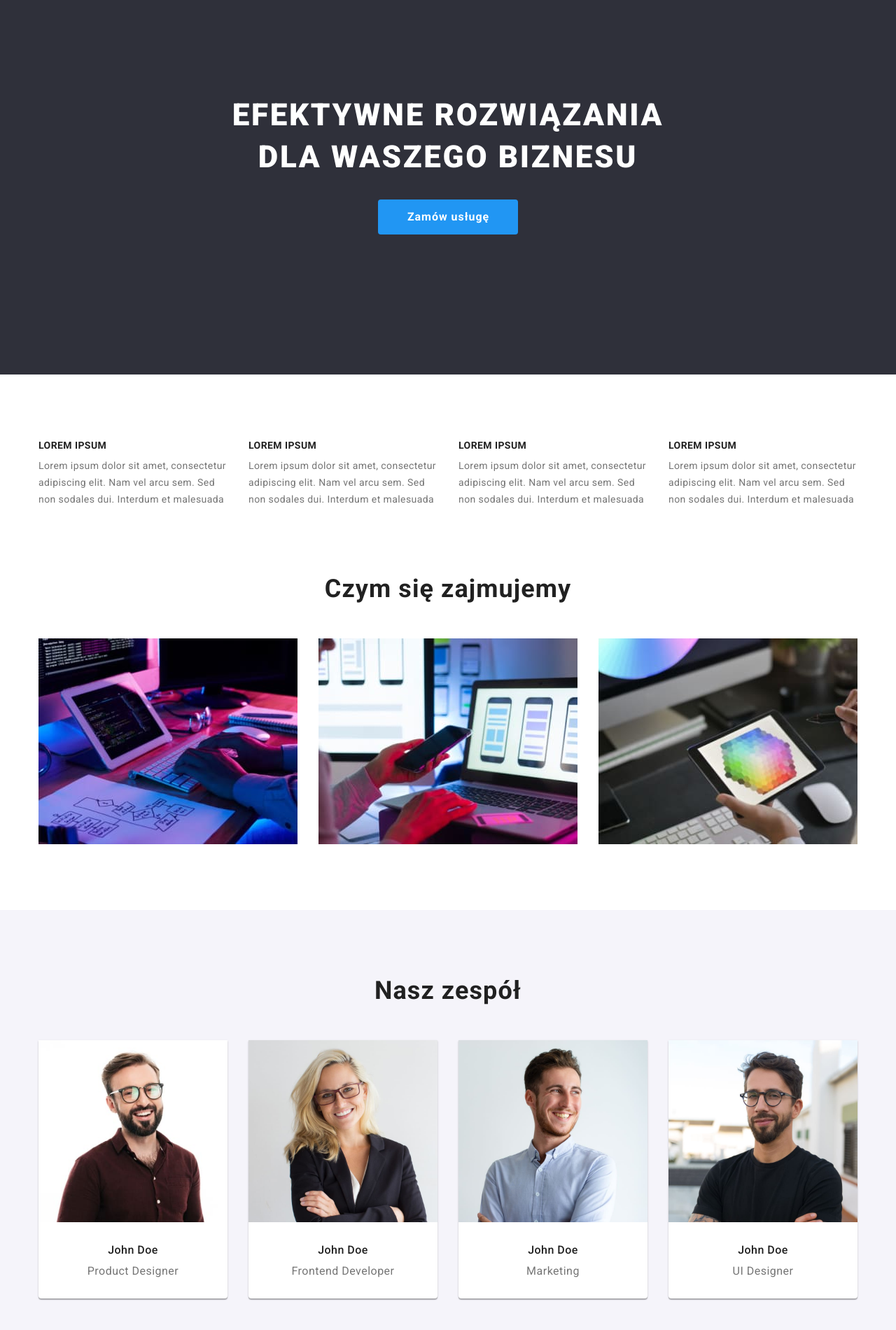
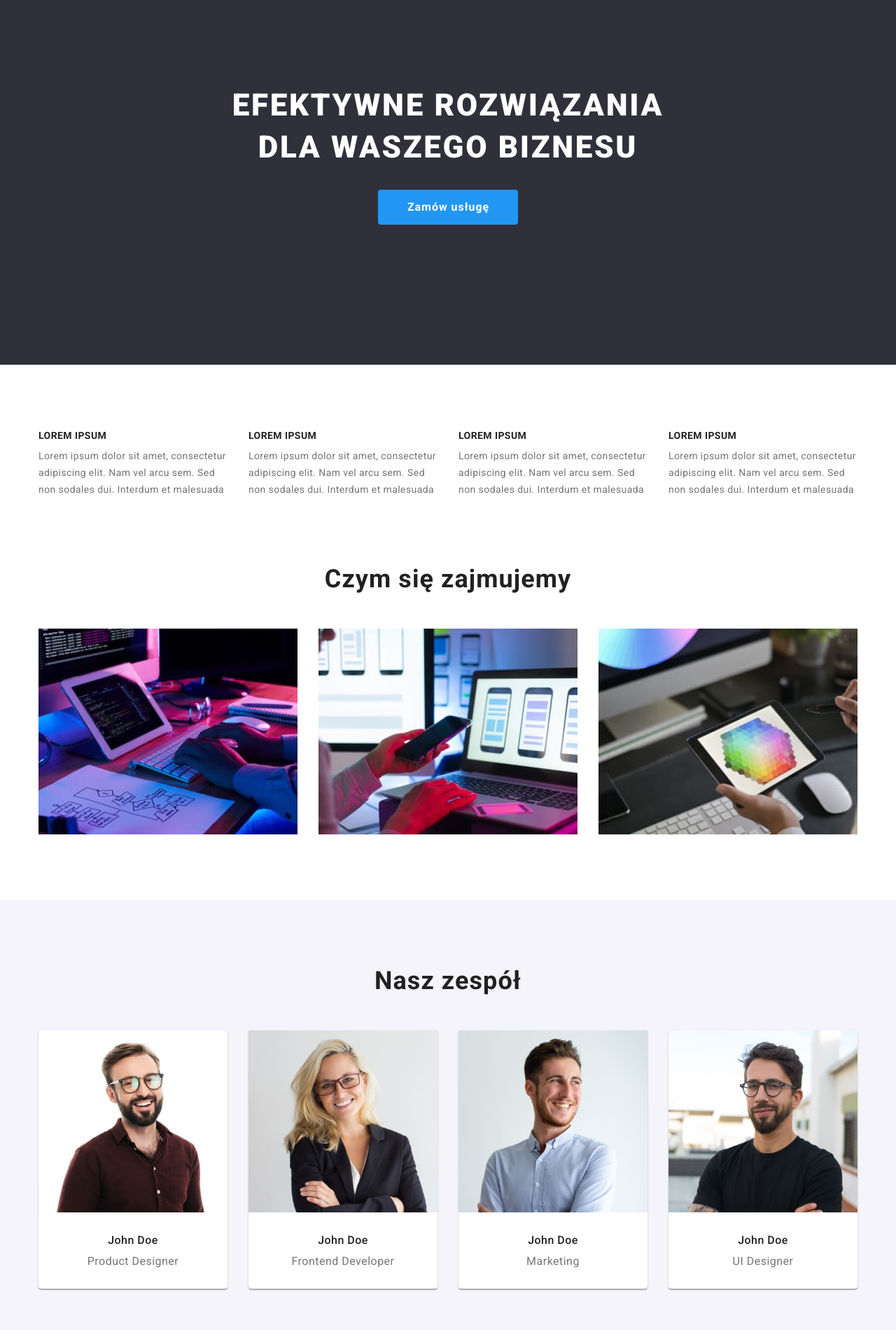
Before and after one commit to mpawelec01/goit-markup-hw-03, a plain HTML site: page index.html in a window 1280 px wide. Shown: the part 160-2060 px from the top of the page at 70% size. Drawn offline with nearby package versions, Linux system fonts and the light colour scheme.

Commit message:
after 2nd changes

```diff
--- a/css/style.css
+++ b/css/style.css
@@ -121,8 +121,7 @@ h1 {
   line-height: 1.36;
   text-align: center;
   letter-spacing: 0.06em;
-  margin-top: 120px;
-  margin-bottom: 15px;
+  padding-bottom: 30px;
 }
 
 h2 {
@@ -141,6 +140,10 @@ h2 {
   text-align: center;
 }
 
+.baner {
+  padding: 200px 0;
+}
+
 .order-service {
   color: #fff;
   background-color: var(--interaction-color);
@@ -152,8 +155,6 @@ h2 {
   text-align: center;
   border-radius: 4px;
   border: none;
-  margin-bottom: 200px;
-  margin-top: 15px;
   padding-top: 10px;
   padding-bottom: 10px;
   padding-left: 42px;
@@ -275,7 +276,6 @@ h2 {
   letter-spacing: 0.03em;
   display: flex;
   justify-content: center;
-  padding-top: 30px;
   padding-bottom: 10px;
 }
 
@@ -288,7 +288,6 @@ h2 {
   letter-spacing: 0.03em;
   display: flex;
   justify-content: center;
-  padding-top: 0;
 }
 
 /* .column {
@@ -321,7 +320,6 @@ h2 {
   box-shadow: 0px 1px 3px rgba(0, 0, 0, 0.12), 0px 1px 1px rgba(0, 0, 0, 0.14),
     0px 2px 1px rgba(0, 0, 0, 0.2);
   border-radius: 0px 0px 4px 4px;
-  padding-bottom: 30px;
 }
 
 .content-elements {
@@ -391,3 +389,7 @@ h2 {
   border-right: 1px solid #eeeeee;
   padding: 24px 20px;
 }
+
+.team-member-description {
+  padding: 30px;
+}
--- a/index.html
+++ b/index.html
@@ -60,8 +60,8 @@
       </div>
     </header>
     <main>
-      <section class="background no-padding-bottom section">
-        <div class="container">
+      <section class="background no-padding-bottom ">
+        <div class="container baner">
           <h1>
             EFEKTYWNE ROZWIĄZANIA <br />
             DLA WASZEGO BIZNESU
@@ -145,8 +145,10 @@
                 alt="productdesigner_photo"
                 width="270"
                 height="260"/>
+                <div class="team-member-description">
               <figcaption class="team-member-name">John Doe</figcaption>
               <p class="team-member-area">Product Designer</p>
+            </div>
             </figure>
             </li>
             <li class="team-box">
@@ -156,8 +158,10 @@
                 alt="frontenddeveloper_photo"
                 width="270"
                 height="260"/>
+                <div class="team-member-description">
                 <figcaption class="team-member-name">John Doe</figcaption>
                   <p class="team-member-area">Frontend Developer</p>
+                </div>
             </figure>
             </li>
             <li class="team-box">
@@ -167,8 +171,10 @@
                 alt="marketing_photo"
                 width="270"
                 height="260"/>
+                <div class="team-member-description">
                 <figcaption class="team-member-name">John Doe</figcaption>
                 <p class="team-member-area">Marketing</p>
+                </div>
             </figure>
             </li>
             <li class="team-box">
@@ -178,8 +184,10 @@
                 alt="uidesigner_photo"
                 width="270"
                 height="260"/>
+                <div class="team-member-description">
                 <figcaption class="team-member-name">John Doe</figcaption>
                 <p class="team-member-area">UI Designer</p>
+                </div>
             </figure>
             </li>
           </ul>
```
